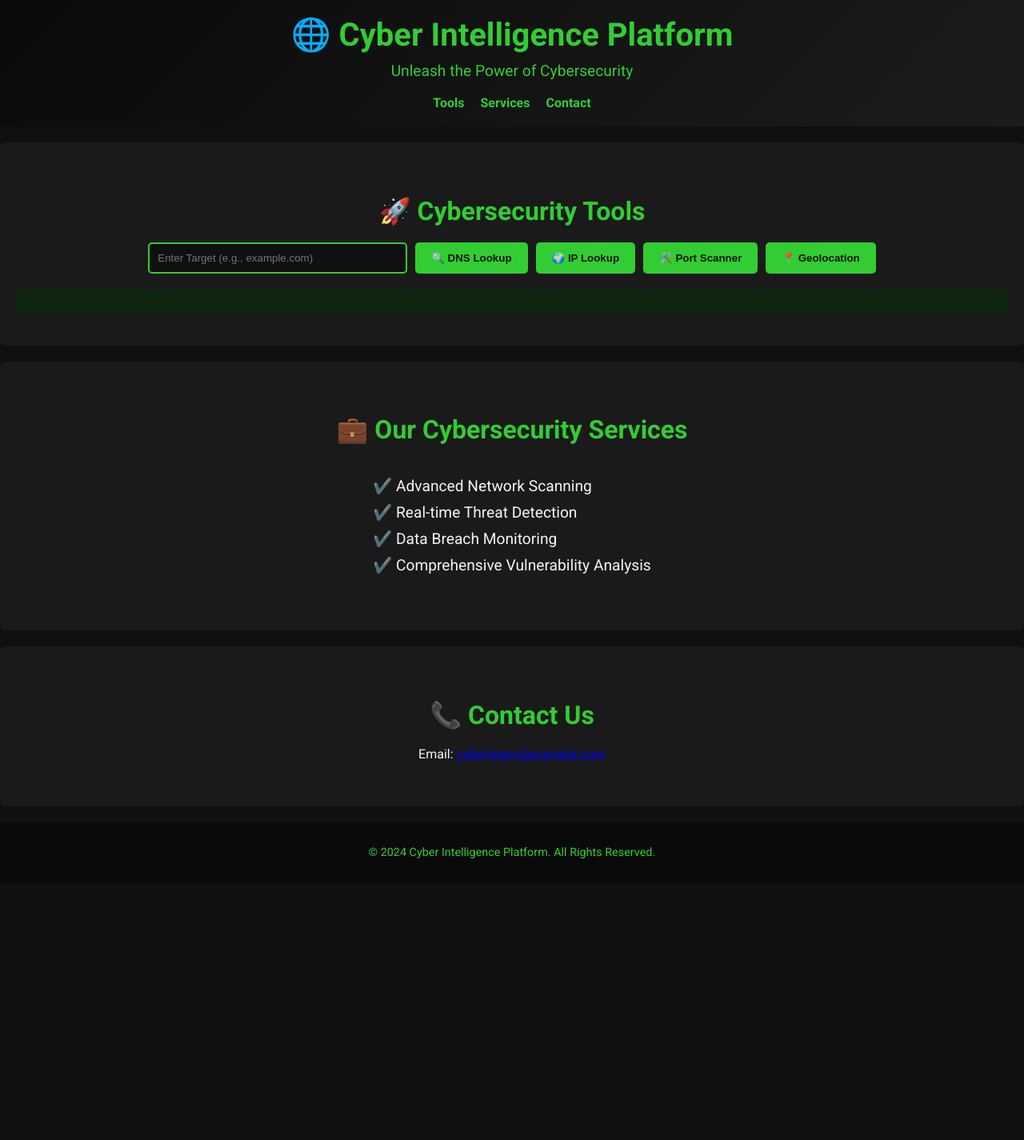
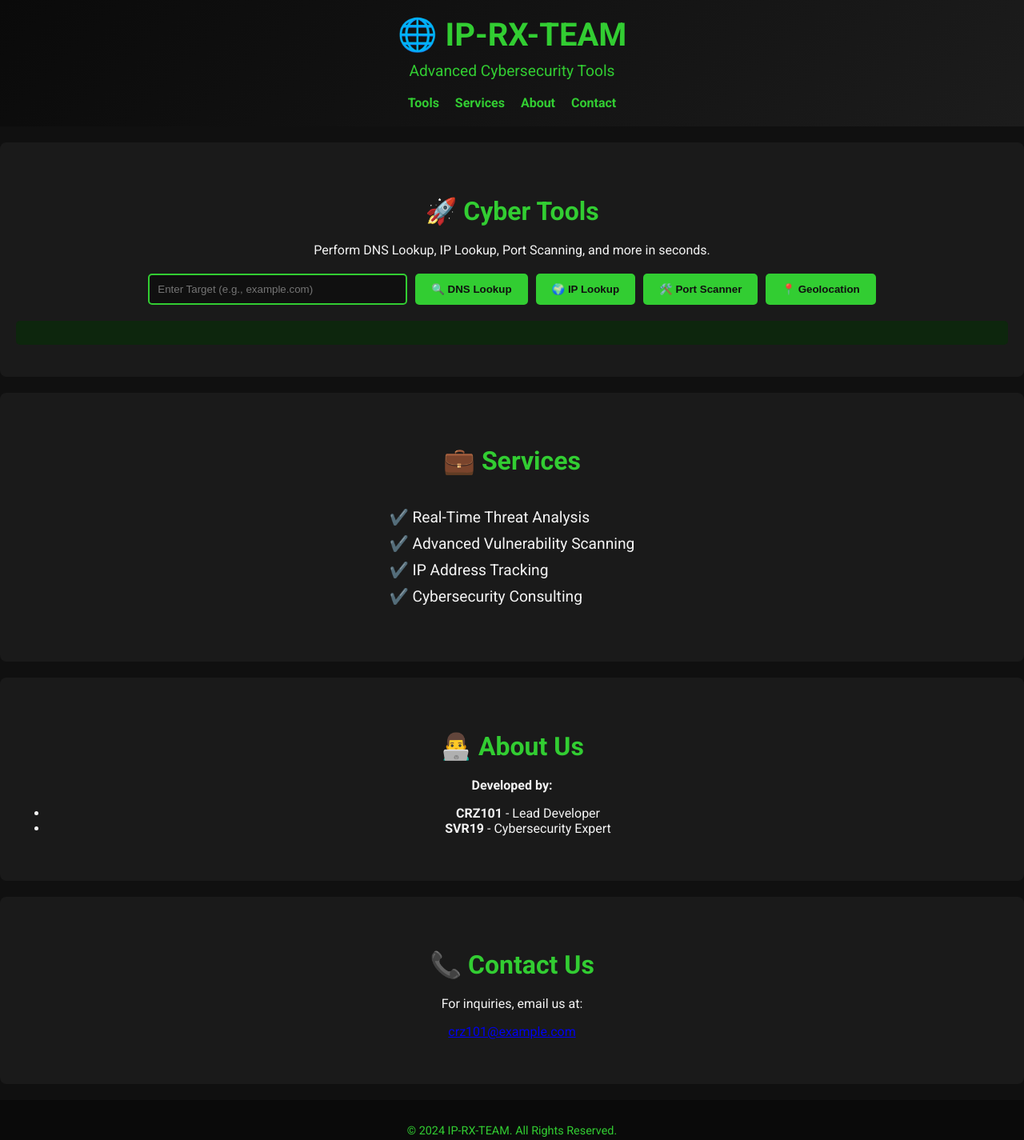
Before and after one commit to crz123h/web-ip, a plain HTML site: page index.html in a window 1280 px wide. Shown: the whole page at 80% size. Before the commit the page ends 1104 px from the top, so only its background shows below. Drawn offline with Linux system fonts and the light colour scheme.

Commit message:
Update index.html

```diff
--- a/index.html
+++ b/index.html
@@ -3,22 +3,23 @@
 <head>
     <meta charset="UTF-8">
     <meta name="viewport" content="width=device-width, initial-scale=1.0">
-    <title>Cyber Intelligence Platform</title>
+    <title>IP-RX-TEAM | Advanced Cyber Tools</title>
     <link rel="stylesheet" href="style.css">
-    <!-- استخدام خطوط Google -->
     <link href="https://fonts.googleapis.com/css2?family=Roboto:wght@400;700&display=swap" rel="stylesheet">
+    <script src="script.js" defer></script>
 </head>
 <body>
     <!-- رأس الصفحة -->
     <header class="header">
         <div class="container">
-            <h1>🌐 Cyber Intelligence Platform</h1>
-            <p>Unleash the Power of Cybersecurity</p>
+            <h1>🌐 IP-RX-TEAM</h1>
+            <p>Advanced Cybersecurity Tools</p>
         </div>
         <nav class="navbar">
             <ul>
                 <li><a href="#tools">Tools</a></li>
                 <li><a href="#services">Services</a></li>
+                <li><a href="#about">About</a></li>
                 <li><a href="#contact">Contact</a></li>
             </ul>
         </nav>
@@ -28,7 +29,8 @@
     <main>
         <!-- قسم الأدوات -->
         <section id="tools" class="section tools-section">
-            <h2>🚀 Cybersecurity Tools</h2>
+            <h2>🚀 Cyber Tools</h2>
+            <p>Perform DNS Lookup, IP Lookup, Port Scanning, and more in seconds.</p>
             <div class="input-group">
                 <input type="text" id="targetInput" placeholder="Enter Target (e.g., example.com)" />
                 <button onclick="runDnsLookup()">🔍 DNS Lookup</button>
@@ -41,30 +43,38 @@
 
         <!-- قسم الخدمات -->
         <section id="services" class="section services-section">
-            <h2>💼 Our Cybersecurity Services</h2>
+            <h2>💼 Services</h2>
             <ul class="services-list">
-                <li>✔️ Advanced Network Scanning</li>
-                <li>✔️ Real-time Threat Detection</li>
-                <li>✔️ Data Breach Monitoring</li>
-                <li>✔️ Comprehensive Vulnerability Analysis</li>
+                <li>✔️ Real-Time Threat Analysis</li>
+                <li>✔️ Advanced Vulnerability Scanning</li>
+                <li>✔️ IP Address Tracking</li>
+                <li>✔️ Cybersecurity Consulting</li>
+            </ul>
+        </section>
+
+        <!-- عن المطورين -->
+        <section id="about" class="section about-section">
+            <h2>👨‍💻 About Us</h2>
+            <p><strong>Developed by:</strong></p>
+            <ul>
+                <li><strong>CRZ101</strong> - Lead Developer</li>
+                <li><strong>SVR19</strong> - Cybersecurity Expert</li>
             </ul>
         </section>
 
         <!-- قسم الاتصال -->
         <section id="contact" class="section contact-section">
             <h2>📞 Contact Us</h2>
-            <p>Email: <a href="mailto:cyberteam@example.com">cyberteam@example.com</a></p>
+            <p>For inquiries, email us at:</p>
+            <p><a href="mailto:crz101@example.com">crz101@example.com</a></p>
         </section>
     </main>
 
     <!-- تذييل الصفحة -->
     <footer class="footer">
         <div class="container">
-            <p>&copy; 2024 Cyber Intelligence Platform. All Rights Reserved.</p>
+            <p>&copy; 2024 IP-RX-TEAM. All Rights Reserved.</p>
         </div>
     </footer>
-
-    <!-- ملف JavaScript -->
-    <script src="script.js"></script>
 </body>
-                    </html>
+</html>
```
